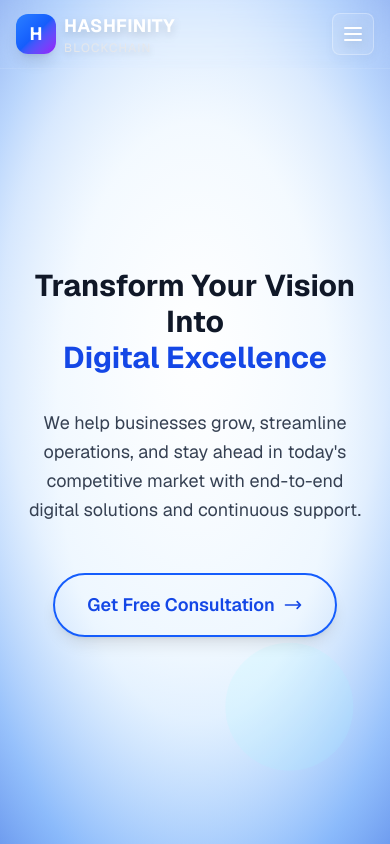
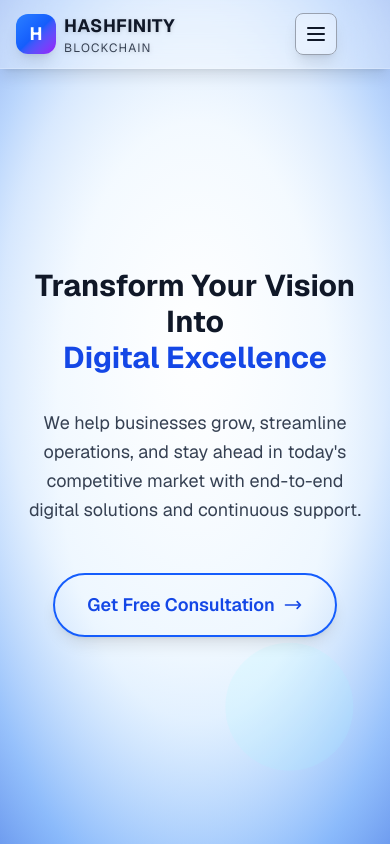
Before and after one commit to samhk90/hashfinity_01, a Next.js app: page / in a window 390 px wide. Shown: the top 844 px of the page. Built offline with nearby package versions, Linux system fonts and the light colour scheme.

Commit message:
fixed navbar btn in mobilew view

```diff
--- a/src/components/Header.tsx
+++ b/src/components/Header.tsx
@@ -19,10 +19,10 @@ export default function Header() {
   return (
     <header className={`fixed top-0 left-0 right-0 z-50 transition-all duration-500 ${
       isScrolled
-        ? 'bg-white/20 backdrop-blur-xl shadow-xl border-b border-white/30'
-        : 'bg-transparent backdrop-blur-lg border-b border-white/10'
+        ? 'bg-white/95 backdrop-blur-xl shadow-xl border-b border-gray-200/50'
+        : 'bg-white/30 backdrop-blur-xl border-b border-white/20 shadow-lg'
     }`}>
-      <nav className="container mx-auto px-4 lg:px-8 py-3 flex items-center justify-between md:justify-between">
+      <nav className=" max-w-screen-xl  px-4 lg:px-8 py-3 flex items-center justify-baseline">
   {/* Logo */}
   <Link href="/" className="flex items-center space-x-2 sm:space-x-3 group">
     <div className="w-10 h-10 sm:w-12 sm:h-12 bg-gradient-to-br from-blue-500 via-blue-600 to-purple-600 rounded-xl sm:rounded-2xl flex items-center justify-center shadow-lg hover-lift group-hover:scale-110 transition-all duration-300">
@@ -30,12 +30,12 @@ export default function Header() {
     </div>
     <div className="flex flex-col">
       <span className={`font-bold text-lg sm:text-xl tracking-wide transition-colors duration-300 group-hover:text-blue-600 ${
-        isScrolled ? 'text-gray-900' : 'text-white drop-shadow-lg'
+        isScrolled ? 'text-gray-900' : 'text-gray-900 drop-shadow-sm'
       }`}>
         HASHFINITY
       </span>
-      <span className={`text-xs tracking-widest transition-colors duration-300 group-hover:text-blue-400 ${
-        isScrolled ? 'text-gray-600' : 'text-gray-200 drop-shadow-md'
+      <span className={`text-xs tracking-widest transition-colors duration-300 group-hover:text-blue-500 ${
+        isScrolled ? 'text-gray-600' : 'text-gray-700 drop-shadow-sm'
       }`}>
         BLOCKCHAIN
       </span>
@@ -67,10 +67,10 @@ export default function Header() {
 
   {/* Mobile Menu Button */}
   <button
-    className={`md:hidden ml-auto p-2 rounded-lg transition-all duration-300 hover-lift backdrop-blur-md ${
+    className={`md:hidden ml-30 justify-end p-2 rounded-lg transition-all duration-300 hover-lift backdrop-blur-md ${
       isScrolled
         ? 'text-gray-900 hover:bg-white/20 bg-white/10 border border-gray-300'
-        : 'text-white hover:bg-white/20 bg-white/10 border border-white/30 drop-shadow-lg'
+        : 'text-gray-900 hover:bg-white/20 bg-white/20 border border-gray-400 shadow-lg'
     }`}
     onClick={() => setIsMobileMenuOpen(!isMobileMenuOpen)}
   >
@@ -87,13 +87,13 @@ export default function Header() {
 
       {/* Mobile Menu */}
       {isMobileMenuOpen && (
-        <div className="md:hidden  backdrop-blur-xl border-t border-white/20 shadow-2xl animate-fade-in-up">
-          <div className="container mx-auto px-4 sm:px-6 py-6 space-y-1">
+  <div className="md:hidden w-full bg-white/95 backdrop-blur-xl border-t border-gray-200/50 shadow-2xl animate-fade-in-up">
+    <div className="max-w-screen-xl  px-4 sm:px-6 py-6 space-y-1">
             {navigationData.mainNavigation.map((item, index) => (
               <Link
                 key={index}
                 href={item.href}
-                className="block text-black hover:text-blue-300 transition-all duration-300 py-3 px-4 font-medium border-b border-white/10 hover:border-blue-400/50 hover:bg-white/10 rounded-lg backdrop-blur-sm"
+                className="block text-gray-800 hover:text-blue-600 transition-all duration-300 py-3 px-4 font-medium border-b border-gray-200/30 hover:border-blue-500/50 hover:bg-blue-50/50 rounded-lg"
                 onClick={() => setIsMobileMenuOpen(false)}
               >
                 {item.label}
```
